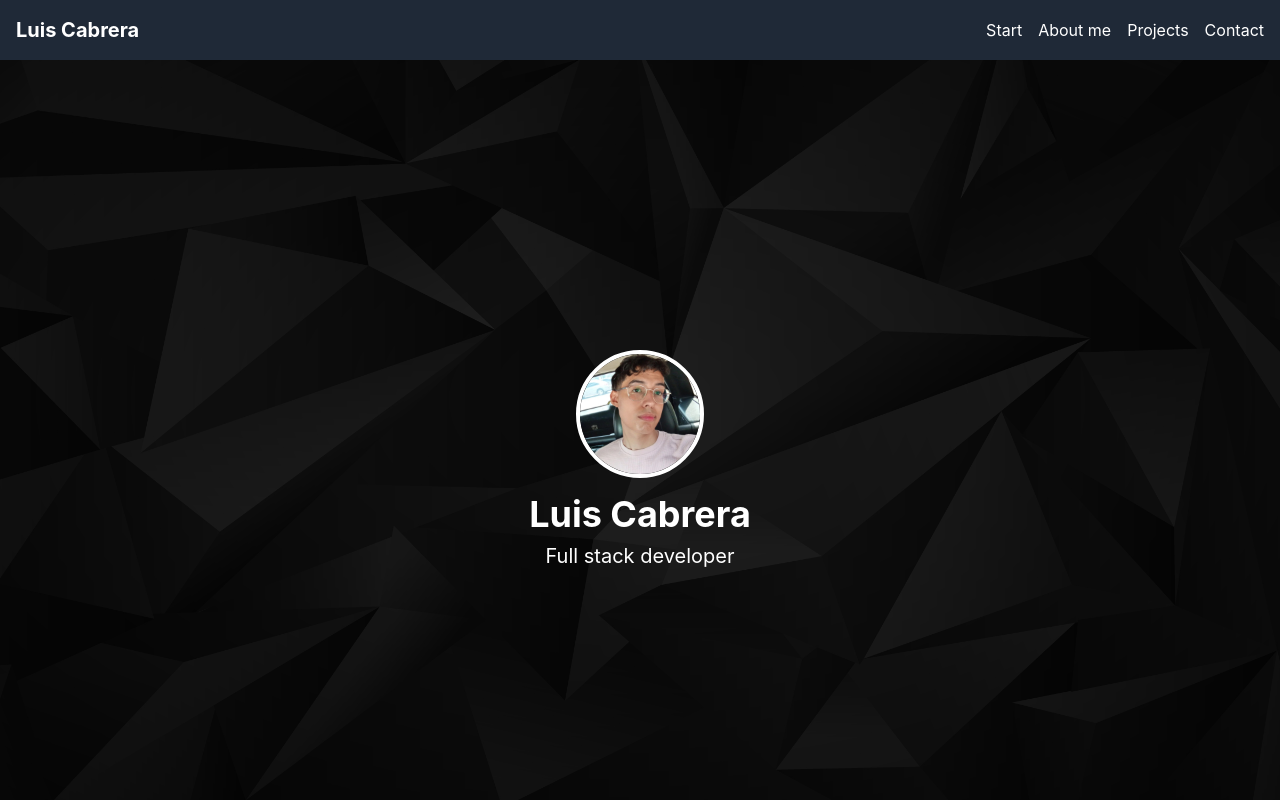
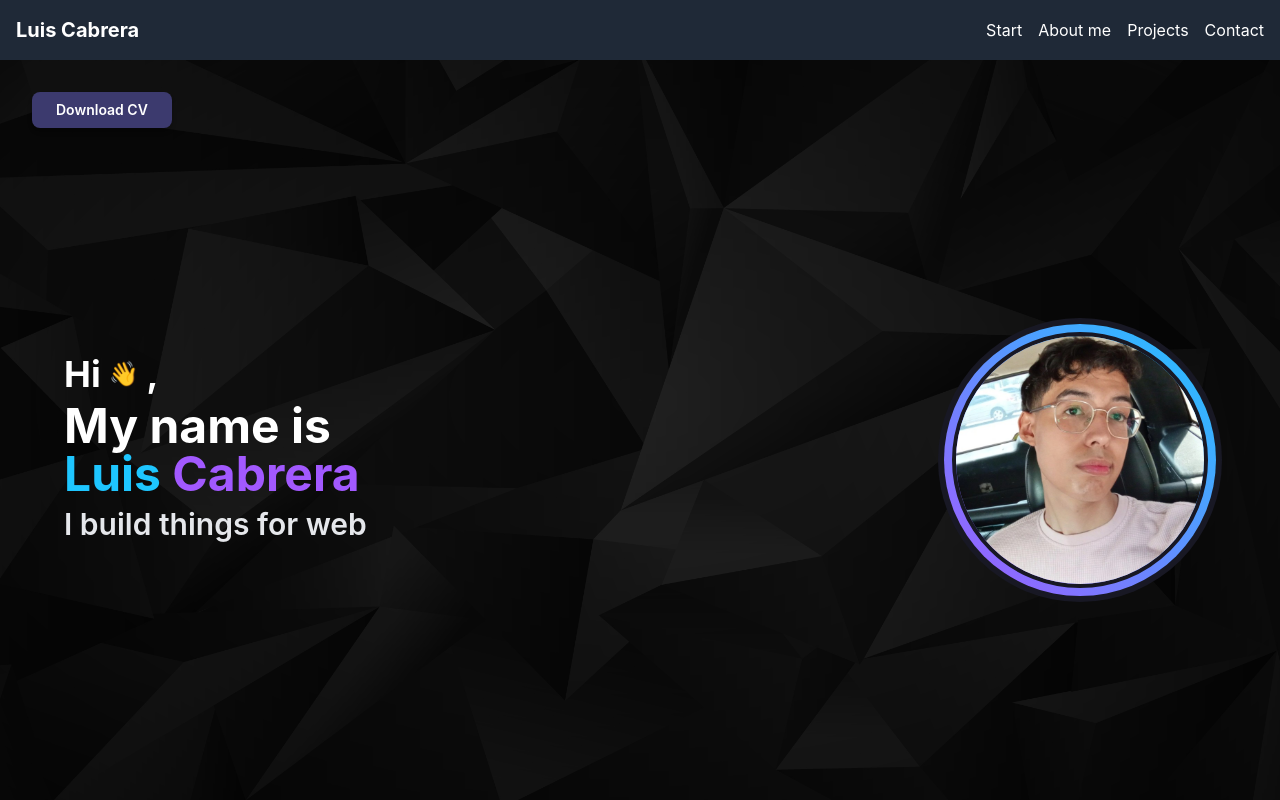
Before and after one commit to Luisca67/Frontend-Portfolio, a React (Create React App) app: page / in a window 1280 px wide. Shown: the top 800 px of the page. Built offline with nearby package versions, Linux system fonts and the light colour scheme.

Commit message:
acomodando Hero Section

```diff
--- a/src/components/Hero.jsx
+++ b/src/components/Hero.jsx
@@ -3,13 +3,43 @@ import profilePicture from '../assets/Profile-picture.jpeg';
 
 const Hero = () => {
   return (
-    <div className="relative h-screen flex items-center justify-center">
-      <div className="text-center text-white">
-        <img src={profilePicture} alt="Luis Cabrera" className="w-32 h-32 rounded-full mx-auto mb-4 border-4 border-white" />
-        <h1 className="text-4xl font-bold mb-2">Luis Cabrera</h1>
-        <p className="text-xl">Full stack developer</p>
+    <section className="relative h-screen flex items-center justify-center bg-transparent">
+      {/* Botón Download CV */}
+      <a
+        href="https://drive.google.com/file/d/1Q9clxStY_S0QMrfFeEQ8gm4jlteV00BK/view?usp=drive_link" // Cambia esto por el enlace real de tu CV
+        className="absolute top-8 left-8 bg-[#3C3A6E] text-white font-semibold px-6 py-2 rounded-lg shadow-md hover:bg-[#5B57A6] transition-colors text-sm"
+      >
+        Download CV
+      </a>
+      <div className="container mx-auto flex flex-col md:flex-row items-center justify-between h-full px-4 md:px-16">
+        {/* Texto a la izquierda */}
+        <div className="flex-1 flex flex-col justify-center items-start text-left mt-24 md:mt-0">
+          <h2 className="text-3xl md:text-4xl font-bold text-white mb-2 flex items-center gap-2">
+            Hi <span className="text-2xl">👋</span>,
+          </h2>
+          <h1 className="text-4xl md:text-5xl font-bold text-white leading-tight mb-2">
+            My name is <br />
+            <span>
+              <span className="text-[#1EC6FF]">Luis</span>{' '}
+              <span className="text-[#A259FF]">Cabrera</span>
+            </span>
+          </h1>
+          <h3 className="text-2xl md:text-3xl font-semibold text-gray-200 mb-6">
+            I build things for web
+          </h3>
+        </div>
+        {/* Foto de perfil a la derecha */}
+        <div className="flex-1 flex justify-center md:justify-end items-center mt-12 md:mt-0">
+          <div className="rounded-full p-2 bg-gradient-to-tr from-[#A259FF] to-[#1EC6FF] shadow-lg" style={{ boxShadow: '0 0 0 6px #181824' }}>
+            <img
+              src={profilePicture}
+              alt="Luis Cabrera"
+              className="w-48 h-48 md:w-64 md:h-64 rounded-full object-cover border-4 border-[#181824]"
+            />
+          </div>
+        </div>
       </div>
-    </div>
+    </section>
   );
 };
 
```
